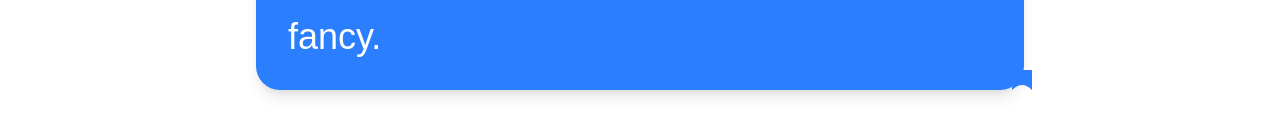
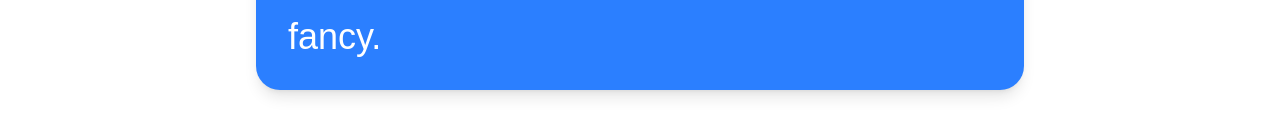
Before and after one commit to devamshroff/pbr-quoter, a Next.js app: page / in a window 1280 px wide. Shown: the part 668-800 px from the top of the page. Built offline with nearby package versions, Linux system fonts and the light colour scheme.

Commit message:
removed the shitty tail

```diff
--- a/app/page.tsx
+++ b/app/page.tsx
@@ -187,22 +187,9 @@ export default function Home() {
                 {currentQuote}
               </p>
             </div>
-              {/* iMessage tail on the right */}
-              <svg
-                className="absolute -right-2 bottom-0"
-                width="20"
-                height="20"
-                viewBox="0 0 20 20"
-              >
-                <path
-                  d="M0,0 L20,0 L20,20 Q10,10 0,20 Z"
-                  fill="#3b82f6"
-                  className="fill-blue-500"
-                />
-              </svg>
+
           </div>
         </div>
-
           {/* Episode Art */}
           {quoteData.episode.episodeArt && (
             <div className="flex justify-center">
```
Lines whose indentation alone changed are shown as unchanged.
